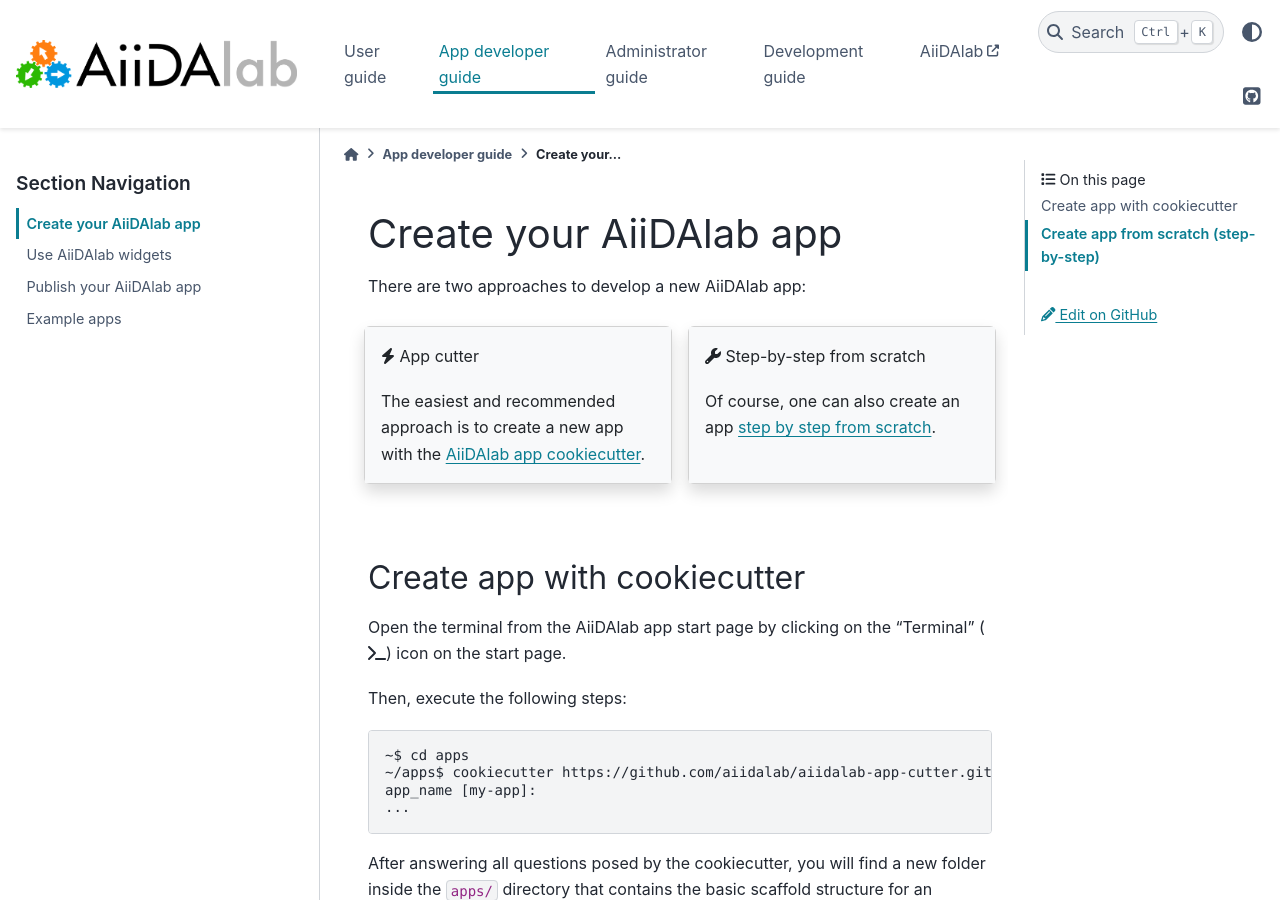
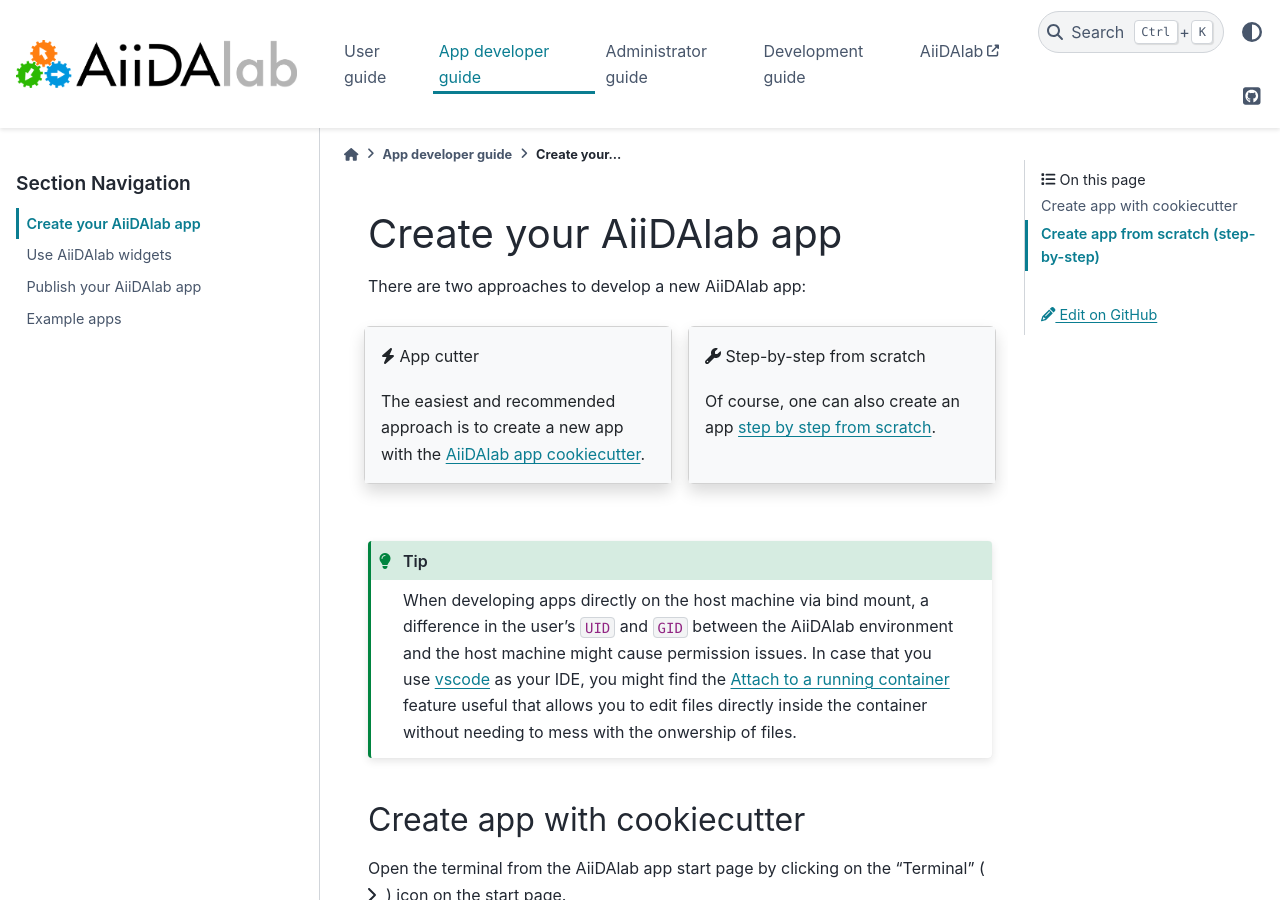
Before and after one commit to aiidalab/aiidalab, a Sphinx documentation site: the page built from docs/source/app_development/create.rst, in a window 1280 px wide and 900 px high. Built offline with Sphinx 7.4.7 and the PyData theme 0.15.4, drawn with Linux system fonts in a browser that asks for light colours; pages that are not in the unit, such as notebooks, are missing from menus.

Commit message:
Docs:  Add note on how to use vscode for development (#235)
A note is added to the create app instructions on how to use vscode for
development, which is especially useful when the UID of AiiDAlab's bind mount
mismatches the one on the host system causing permission issues.

```diff
--- a/docs/source/app_development/create.rst
+++ b/docs/source/app_development/create.rst
@@ -20,6 +20,10 @@ There are two approaches to develop a new AiiDAlab app:
 
    Of course, one can also create an app :ref:`step by step from scratch <develop-apps:create-app:variant-b_from-scratch>`.
 
+.. tip::
+
+    When developing apps directly on the host machine via bind mount, a difference in the user's ``UID`` and ``GID`` between the AiiDAlab environment and the host machine might cause permission issues.
+    In case that you use `vscode <https://code.visualstudio.com/>`_ as your IDE, you might find the `Attach to a running container <https://code.visualstudio.com/docs/remote/attach-container>`_ feature useful that allows you to edit files directly inside the container without needing to mess with the onwership of files.
 
 .. _develop-apps:create-app:variant-a_cookiecutter:
 
```
